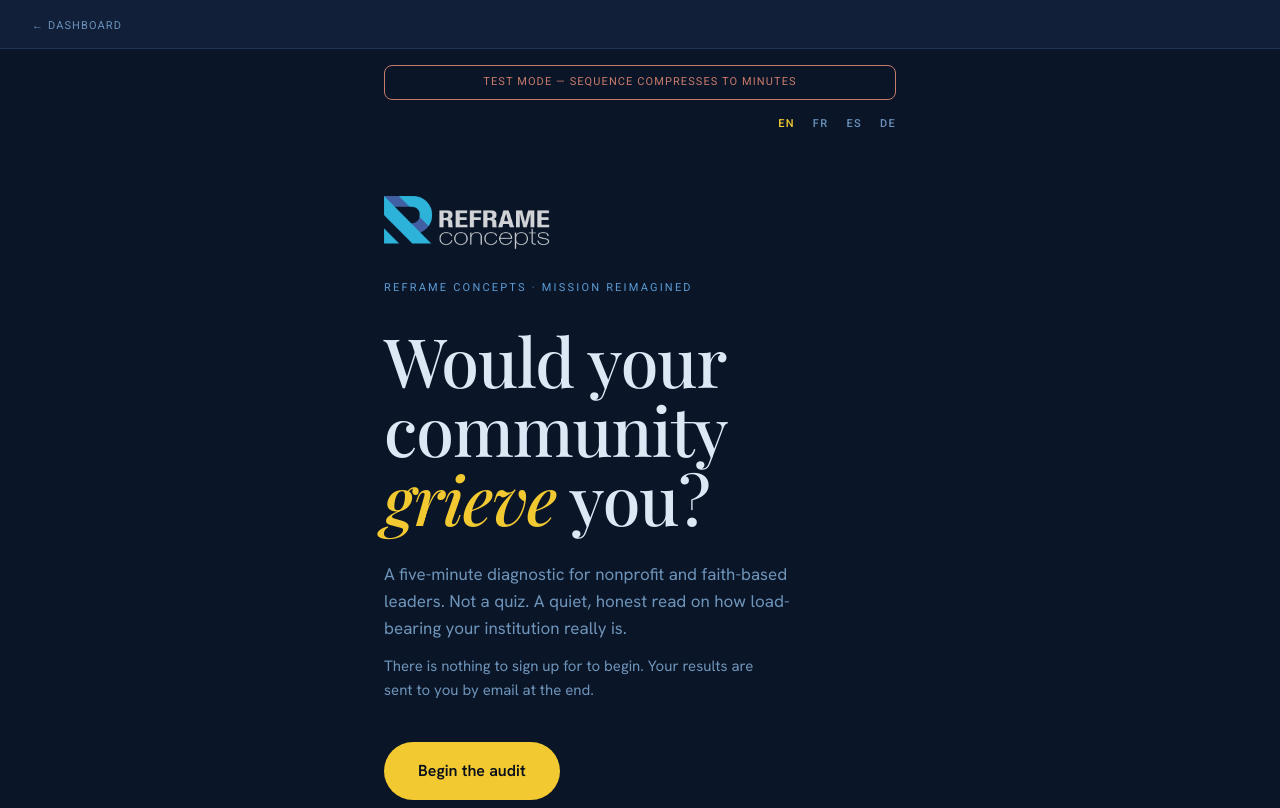
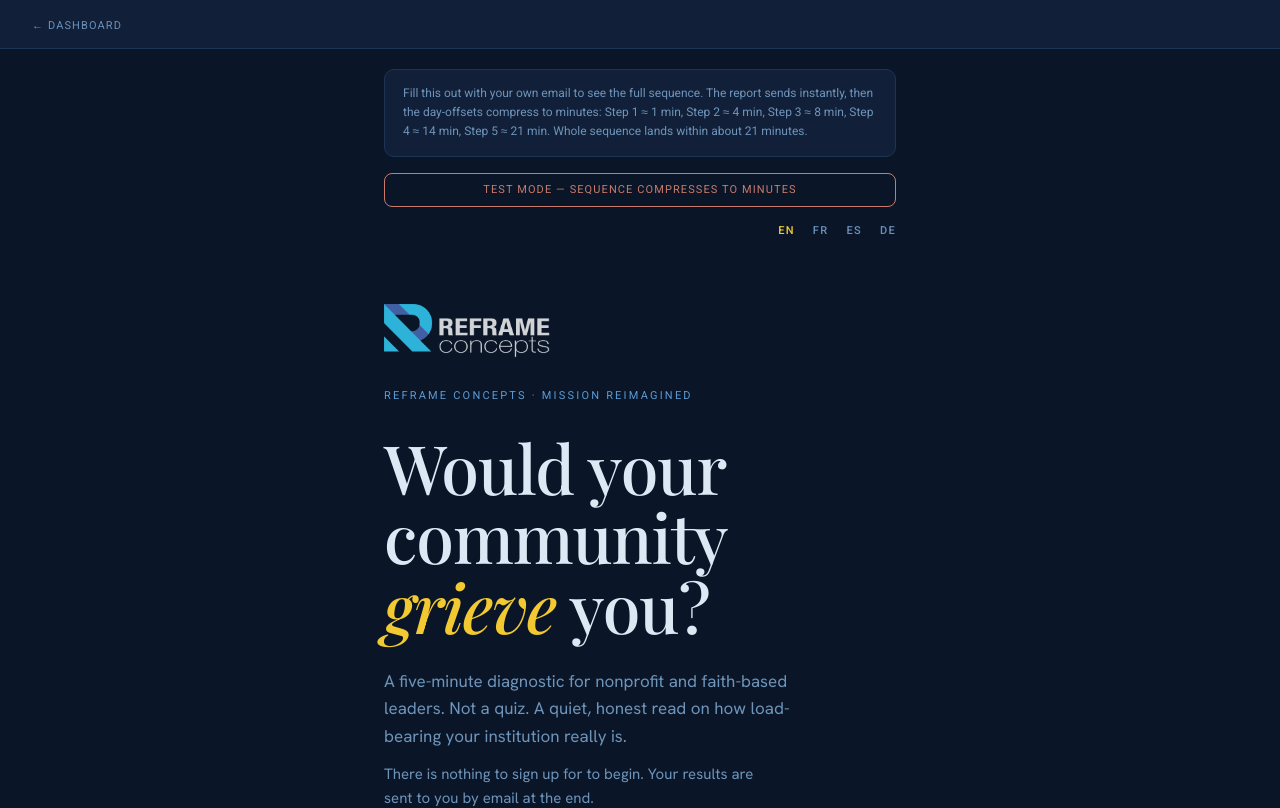
Before and after one commit to brianrgmckenzie/grievability-audit, a Next.js app: page /admin/test-sequence in a window 1280 px wide. Shown: the top 808 px of the page. Built offline with nearby package versions, Linux system fonts and the light colour scheme; no server answers.

Commit message:
Add timing breakdown note to the test-sequence page

```diff
--- a/app/admin/test-sequence/page.tsx
+++ b/app/admin/test-sequence/page.tsx
@@ -12,6 +12,26 @@ export default function TestSequencePage() {
           ← Dashboard
         </Link>
       </div>
+
+      <div style={{ maxWidth: '560px', margin: '20px auto 0', padding: '0 24px' }}>
+        <div
+          style={{
+            fontFamily: "'Roboto', sans-serif",
+            fontSize: '12px',
+            lineHeight: 1.6,
+            color: 'var(--secondary)',
+            background: 'var(--card)',
+            border: '1px solid var(--border)',
+            borderRadius: '10px',
+            padding: '14px 18px',
+          }}
+        >
+          Fill this out with your own email to see the full sequence. The report sends
+          instantly, then the day-offsets compress to minutes: Step 1 &asymp; 1 min, Step 2 &asymp; 4 min,
+          Step 3 &asymp; 8 min, Step 4 &asymp; 14 min, Step 5 &asymp; 21 min. Whole sequence lands within
+          about 21 minutes.
+        </div>
+      </div>
       <GrievabilityAudit testMode />
     </div>
   );
```
